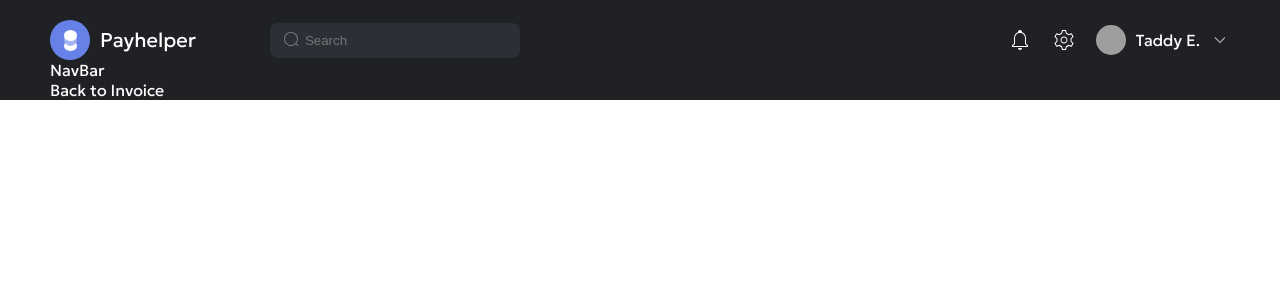
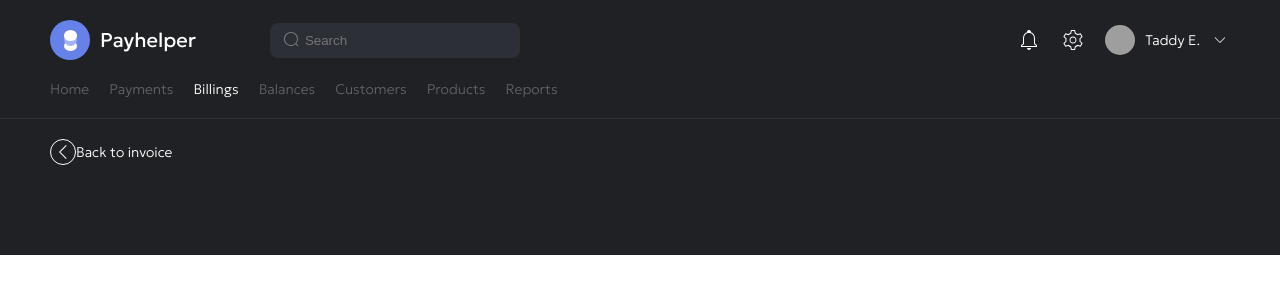
Before and after one commit to Evaloper/Dyen-final-project, a React (Vite) app: page / in a window 1280 px wide. Shown: the top 300 px of the page. Built offline with nearby package versions, Linux system fonts and the light colour scheme; grey boxes are pictures that could not be loaded.

Commit message:
Header styling for bigger screen complete

```diff
--- a/src/components/atoms/Icon/index.jsx
+++ b/src/components/atoms/Icon/index.jsx
@@ -81,8 +81,7 @@ export const Icon = (props) => {
         style={{
           pointerEvents: "none",
           display: "block",
-          width: "100%",
-          height: "100%",
+          fill: "#fff",
         }}
         {...props}
       >
--- a/src/components/organisms/Header/index.css
+++ b/src/components/organisms/Header/index.css
@@ -29,3 +29,16 @@
     border-radius: 50%;
     border: none;
 }
+
+.current-page {
+    color: #fff;
+}
+
+.btm-header {
+    border-top: 0.1px solid #5f616440;
+}
+
+.arrow-left {
+    border: 1px solid #fff;
+    border-radius: 50%;
+}
--- a/src/components/organisms/Header/index.jsx
+++ b/src/components/organisms/Header/index.jsx
@@ -5,8 +5,8 @@ import "./index.css";
 export const Header = () => {
   return (
     <div className="header">
-      <div className="ml-50 mr-50">
-        <div className="top-header flex space-between align-centered">
+      <div className="">
+        <div className="top-header flex space-between align-centered ml-50 mr-50">
           <div className="logo flex space-between align-centered">
             <Logo />
             <div className="header-searchbar">
@@ -16,14 +16,17 @@ export const Header = () => {
           </div>
           <div className="profile-section-header flex space-between align-centered">
             <div>
-              <Icon name="notification" className="mr-20"/>
+              <Icon name="notification" className="mr-20" />
             </div>
             <div>
-              <Icon name="settings" className="mr-20"/>
+              <Icon name="settings" className="mr-20" />
             </div>
             <div className="flex space-between align-centered">
               <div className="flex mr-10">
-                <img className="profile-img" src="https://yt3.ggpht.com/yti/AOXPAcWKgOiWQoWF2k8EWq25k0X9K0lUFd129XXkcWPqFCM=s88-c-k-c0x00ffffff-no-rj-mo"/>
+                <img
+                  className="profile-img"
+                  src="https://yt3.ggpht.com/yti/AOXPAcWKgOiWQoWF2k8EWq25k0X9K0lUFd129XXkcWPqFCM=s88-c-k-c0x00ffffff-no-rj-mo"
+                />
               </div>
               <div className="mr-10">Taddy E.</div>
               <div>
@@ -32,9 +35,37 @@ export const Header = () => {
             </div>
           </div>
         </div>
-        <div>NavBar</div>
-        <div>Back to Invoice</div>
+        <nav className="mt-20 mb-20 ml-50 mr-50">
+          <a href="#" className="mr-20">
+            Home
+          </a>
+          <a href="#" className="mr-20">
+            Payments
+          </a>
+          <a href="#" className="current-page mr-20">
+            Billings
+          </a>
+          <a href="#" className="mr-20">
+            Balances
+          </a>
+          <a href="#" className="mr-20">
+            Customers
+          </a>
+          <a href="#" className="mr-20">
+            Products
+          </a>
+          <a href="#" className="mr-20">
+            Reports
+          </a>
+        </nav>
+        <div className="flex align-centered btm-header pt-20 pb-90 pl-50">
+          <div className="arrow-left">
+            <Icon name="arrow-left" />
+          </div>
+          <p>Back to invoice</p>
+        </div>
       </div>
+      {/* Next is to first make it responsive */}
     </div>
   );
 };
--- a/src/index.css
+++ b/src/index.css
@@ -8,6 +8,8 @@
 
 body {
   font-family: 'Geologica', sans-serif;
+  font-size: 14px;
+  font-weight: 200;
 }
 
 .flex {
@@ -58,3 +60,37 @@ body {
 .ml-50 {
   margin-left: 50px;
 }
+
+.mt-20 {
+  margin-top: 20px;
+}
+
+.mb-20 {
+  margin-bottom: 20px;
+}
+
+.pt-20 {
+  padding-top: 20px;
+}
+
+.pb-20 {
+  padding-bottom: 20px;
+}
+
+.pb-90 {
+  padding-bottom: 90px;
+}
+.pl-50 {
+  padding-left: 50px;
+}
+
+.pr-50 {
+  padding-right: 50px;
+}
+
+
+
+a {
+  text-decoration: none;
+  color: #5F6164;
+}
```
